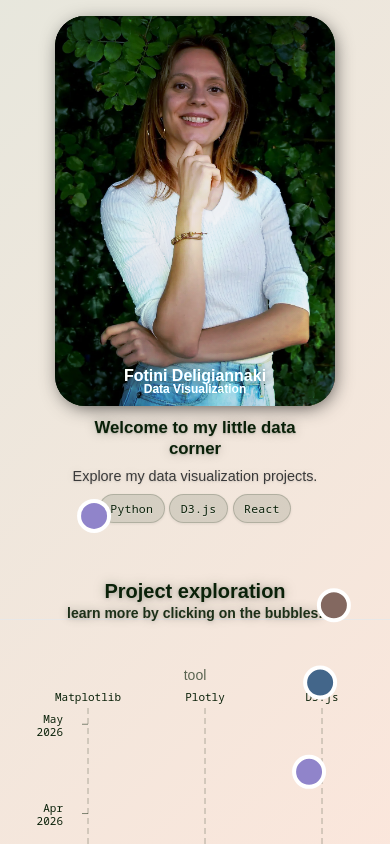
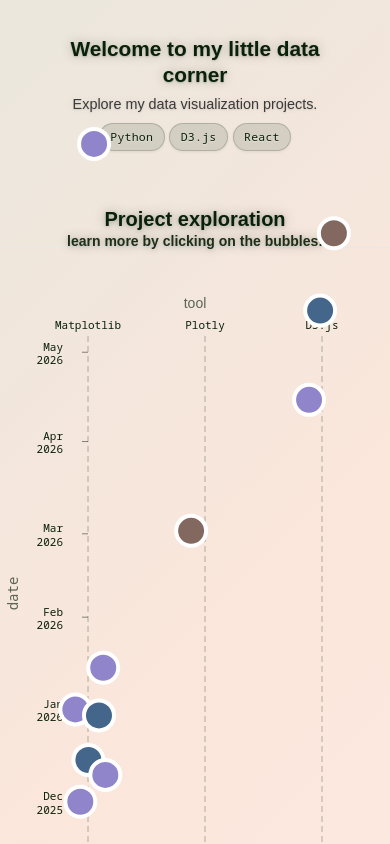
Before and after one commit to fotinidelig/d3-intro-page, a React (Vite) app: page / in a window 390 px wide. Shown: the top 844 px of the page. Built offline with nearby package versions, Linux system fonts and the light colour scheme; a web font is replaced by a local one.

Commit message:
configured card for mobile and web

```diff
--- a/src/App.css
+++ b/src/App.css
@@ -38,7 +38,7 @@
 }
 
 .app-profile-card {
-  width: min(100%, 280px);
+  width: min(100%, 250px);
   margin-bottom: 1.25rem;
 }
 
@@ -61,7 +61,7 @@
 .app-bio__welcome {
   margin: 0;
   font-family: var(--font-family-main);
-  font-size: 1.05rem;
+  font-size: 1.3rem;
   font-weight: 600;
   line-height: 1.25;
   color: #0A2109;
@@ -207,12 +207,14 @@
   }
 
   .app-profile-card {
-    width: min(100%, 280px);
-    margin-bottom: 0.75rem;
+    /* width: min(100%, 280px);
+    margin-bottom: 0.75rem; */
+    width: 0;
   }
 
   .app-profile-card .pc-card {
-    max-height: min(450px, 60vh);
+    /* max-height: min(450px, 60vh);*/
+    max-height: 0;
   }
 
   .app-bio {
```
